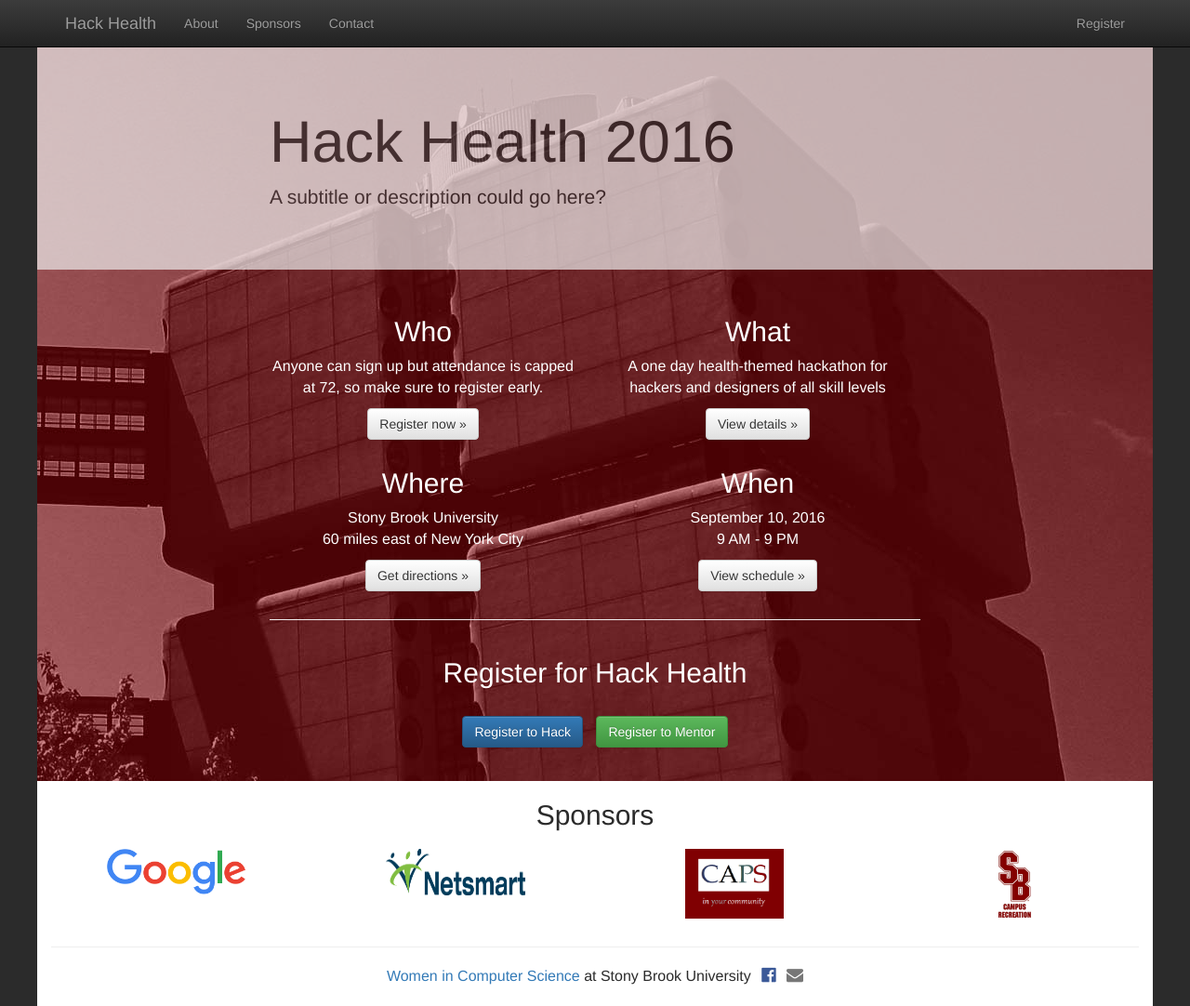
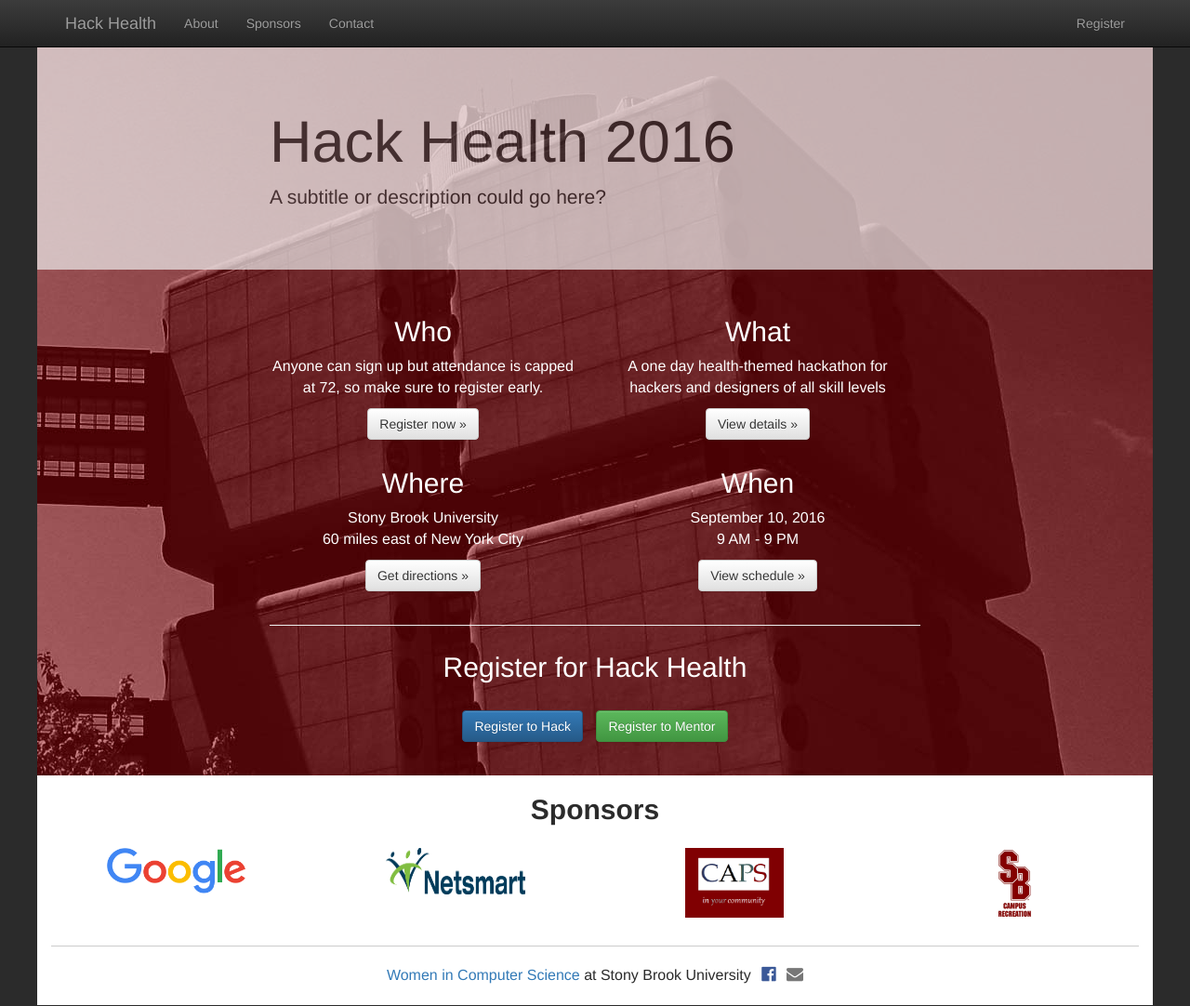
Before and after one commit to kenfehling/hack-health-2016-website, a plain HTML site: page index.html in a window 1280 px wide. Shown: the whole page at 93% size. Drawn offline with nearby package versions, Linux system fonts and the light colour scheme; some packages are replaced by stand-ins of ours; a script that the page names is missing.

Commit message:
Some style tweaks

```diff
--- a/index.html
+++ b/index.html
@@ -63,6 +63,7 @@
 
 <div id="about" class="content">
     <div class="container">
+        <div class="wwww">
             <div class="row">
                 <div class="col-sm-6">
                     <h2>Who</h2>
@@ -98,6 +99,7 @@
                     <p><a class="btn btn-default" href="#" role="button">View schedule &raquo;</a></p>
                 </div>
             </div>
+        </div>
 
         <hr>
 
@@ -120,7 +122,7 @@
 </div>
 
 <div class="bottom container">
-    <h2 id="sponsors">Sponsors</h2>
+    <h2 id="sponsors" class="full-weight">Sponsors</h2>
     <div class="sponsors">
         <div class="row">
             <div class="col-sm-3">
--- a/style.less
+++ b/style.less
@@ -22,11 +22,9 @@ body {
   font-size: 14px;
 }
 
-/*
-h2 {
-  text-align: center;
+.full-weight {
+  font-weight: bold;
 }
-*/
 
 .jumbotron {
   color: @gray;
@@ -39,14 +37,19 @@ h2 {
     max-width: 360px;  /* Prevent lines from being too long on tablet */
     margin: auto;
   }
-}
 
-.register.row button {
-  margin: 20px 5px 36px 5px;
-}
+  .wwww {
+    margin-bottom: 26px;
+  }
 
-.follow.row>* {
-  padding-bottom: 20px;
+  .register.row {
+    h2 {
+      margin-top: 8px;
+    }
+    button {
+      margin: 20px 5px 36px 5px;
+    }
+  }
 }
 
 .bottom {
@@ -69,9 +72,14 @@ h2 {
   .fa-envelope {
     color: #777;
   }
+
+  hr {
+    border-color: #CCC;
+  }
 }
 
 .sponsors {
+  margin-top: 15px;
   img {
     min-width: 50px;
     max-width: 150px;
```
Lines whose indentation alone changed are shown as unchanged.
